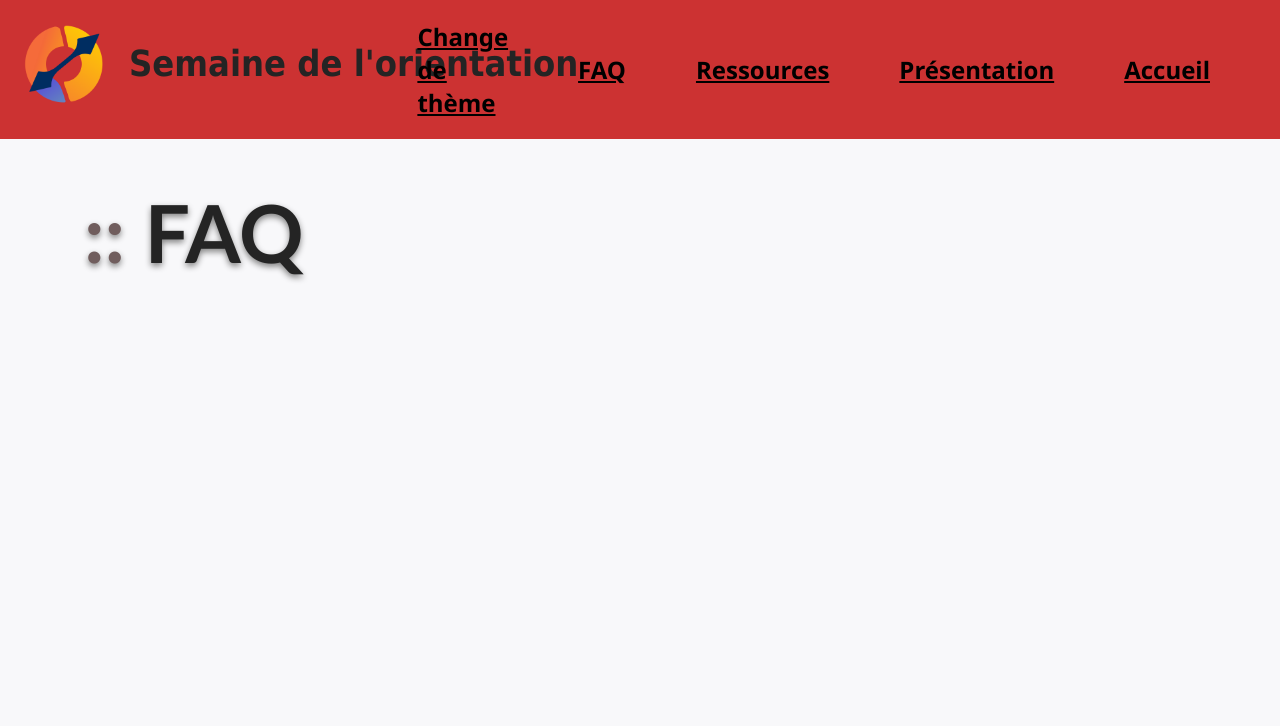
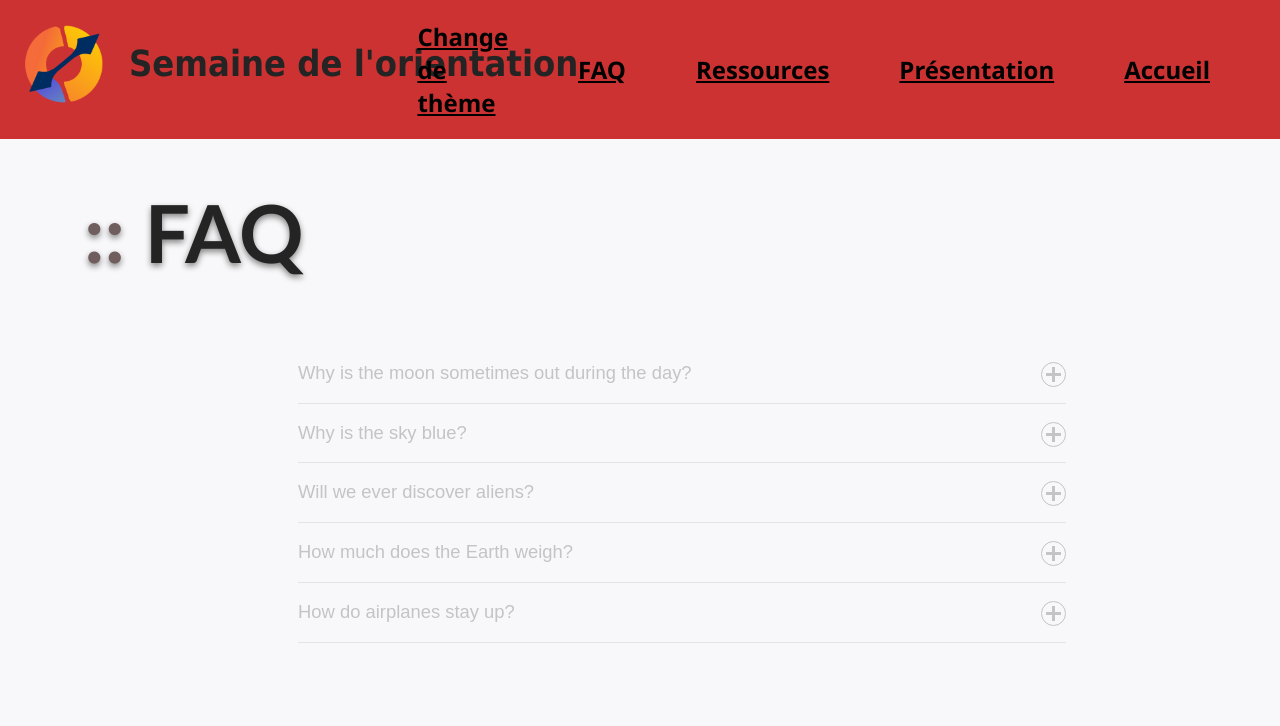
Before and after one commit to Tarkhubal/semaine-orientation-et-citoyennete, a Flask app: page /faq in a window 1280 px wide. Shown: the top 726 px of the page. Run offline with Flask 3, Linux system fonts and the light colour scheme; some libraries are stand-ins or nearby versions.

Commit message:
added the faq page
just added the faq page with the first JS file

```diff
--- a/static/css/base.css
+++ b/static/css/base.css
@@ -2,6 +2,8 @@ html {
     margin: 0;
     padding: 0;
 }
+
+@import url("https://fonts.googleapis.com/css?family=Hind:300,400&display=swap");
 
 body {
     background-color: var(--main-bg-color);
--- a/static/css/faq.css
+++ b/static/css/faq.css
@@ -0,0 +1,140 @@
+@import url("https://fonts.googleapis.com/css?family=Hind:300,400&display=swap");
+
+:root {
+    --title-color: #e4e4e4;
+}
+
+.container {
+    margin: 0 auto;
+    padding: 4rem;
+    width: 48rem;
+    font-family: 'Trebuchet MS', 'Lucida Sans Unicode', 'Lucida Grande', 'Lucida Sans', Arial, sans-serif;
+}
+
+.accordion .accordion-item {
+    border-bottom: 1px solid var(--title-color);
+}
+
+.accordion .accordion-item button[aria-expanded=true] {
+    border-bottom: 1px solid #03b5d2;
+    background-color: #03b5d2;
+}
+
+.accordion button {
+    position: relative;
+    display: block;
+    text-align: left;
+    width: 100%;
+    padding: 1em 0;
+    color: #c4c4c4;
+    font-size: 1.15rem;
+    font-weight: 400;
+    border: none;
+    background: none;
+    outline: none;
+    border-radius: 12px;
+}
+
+.accordion button:hover,
+.accordion button:focus {
+    cursor: pointer;
+    color: #ffffff;
+}
+
+.accordion button:hover::after,
+.accordion button:focus::after {
+    cursor: pointer;
+    color: var(--title-color);
+    border: 1px solid #03b5d2;
+}
+
+.accordion button .accordion-title {
+    padding: 1em 1.5em 1em 0;
+}
+
+.accordion button .icon,
+.accordion button .accordion-title,
+.accordion .accordion-item button {
+    transition: all 300ms ease;
+}
+
+.accordion button:hover .icon {
+    transform: rotate(-90deg);
+    margin-right: 1.15em;
+}
+
+
+.accordion button[aria-expanded=true] .icon {
+    transform: rotate(0deg);
+    margin-right: 1.15em;
+}
+
+.accordion button[aria-expanded=true] .accordion-title,
+.accordion button:hover .accordion-title {
+    padding-left: 1.15em;
+}
+
+
+
+.accordion button .icon {
+    display: inline-block;
+    position: absolute;
+    top: 18px;
+    right: 0;
+    width: 23px;
+    height: 23px;
+    border: 1px solid;
+    border-radius: 22px;
+}
+
+.accordion button .icon::before {
+    display: block;
+    position: absolute;
+    content: "";
+    top: 10px;
+    left: 4px;
+    width: 15px;
+    height: 3px;
+    background: currentColor;
+}
+
+.accordion button .icon::after {
+    display: block;
+    position: absolute;
+    content: "";
+    top: 4px;
+    left: 10px;
+    width: 3px;
+    height: 15px;
+    background: currentColor;
+}
+
+.accordion button[aria-expanded=true] {
+    color: var(--title-color);
+}
+
+.accordion button[aria-expanded=true] .icon::after {
+    width: 0;
+}
+
+.accordion button[aria-expanded=true]+.accordion-content {
+    opacity: 1;
+    max-height: 9em;
+    transition: all 200ms linear;
+    will-change: opacity, max-height;
+}
+
+.accordion .accordion-content {
+    opacity: 0;
+    max-height: 0;
+    overflow: hidden;
+    transition: opacity 200ms linear, max-height 200ms linear;
+    will-change: opacity, max-height;
+    letter-spacing: 0.05em;
+}
+
+.accordion .accordion-content p {
+    font-size: 1rem;
+    font-weight: 300;
+    margin: 2em 0;
+}
--- /dev/null
+++ b/static/js/faq.js
@@ -0,0 +1,15 @@
+const items = document.querySelectorAll(".accordion button");
+
+function toggleAccordion() {
+  const itemToggle = this.getAttribute('aria-expanded');
+
+  for (i = 0; i < items.length; i++) {
+    items[i].setAttribute('aria-expanded', 'false');
+  }
+
+  if (itemToggle == 'false') {
+    this.setAttribute('aria-expanded', 'true');
+  }
+}
+
+items.forEach(item => item.addEventListener('click', toggleAccordion));
--- a/templates/faq.html
+++ b/templates/faq.html
@@ -9,8 +9,43 @@
             <h1><span class="dots">::</span> {{ title }}</h1>
         </div>
         <div class="page">
-
+            <div class="container">
+                <div class="accordion">
+                    <div class="accordion-item">
+                        <button id="accordion-button-1" aria-expanded="false"><span class="accordion-title">Why is the moon sometimes out during the day?</span><span class="icon" aria-hidden="true"></span></button>
+                        <div class="accordion-content">
+                        <p>Lorem ipsum dolor sit amet, consectetur adipiscing elit, sed do eiusmod tempor incididunt ut labore et dolore magna aliqua. Elementum sagittis vitae et leo duis ut. Ut tortor pretium viverra suspendisse potenti.</p>
+                        </div>
+                    </div>
+                    <div class="accordion-item">
+                        <button id="accordion-button-2" aria-expanded="false"><span class="accordion-title">Why is the sky blue?</span><span class="icon" aria-hidden="true"></span></button>
+                        <div class="accordion-content">
+                        <p>Lorem ipsum dolor sit amet, consectetur adipiscing elit, sed do eiusmod tempor incididunt ut labore et dolore magna aliqua. Elementum sagittis vitae et leo duis ut. Ut tortor pretium viverra suspendisse potenti.</p>
+                        </div>
+                    </div>
+                    <div class="accordion-item">
+                        <button id="accordion-button-3" aria-expanded="false"><span class="accordion-title">Will we ever discover aliens?</span><span class="icon" aria-hidden="true"></span></button>
+                        <div class="accordion-content">
+                        <p>Lorem ipsum dolor sit amet, consectetur adipiscing elit, sed do eiusmod tempor incididunt ut labore et dolore magna aliqua. Elementum sagittis vitae et leo duis ut. Ut tortor pretium viverra suspendisse potenti.</p>
+                        </div>
+                    </div>
+                    <div class="accordion-item">
+                        <button id="accordion-button-4" aria-expanded="false"><span class="accordion-title">How much does the Earth weigh?</span><span class="icon" aria-hidden="true"></span></button>
+                        <div class="accordion-content">
+                        <p>Lorem ipsum dolor sit amet, consectetur adipiscing elit, sed do eiusmod tempor incididunt ut labore et dolore magna aliqua. Elementum sagittis vitae et leo duis ut. Ut tortor pretium viverra suspendisse potenti.</p>
+                        </div>
+                    </div>
+                    <div class="accordion-item">
+                        <button id="accordion-button-5" aria-expanded="false"><span class="accordion-title">How do airplanes stay up?</span><span class="icon" aria-hidden="true"></span></button>
+                        <div class="accordion-content">
+                        <p>Lorem ipsum dolor sit amet, consectetur adipiscing elit, sed do eiusmod tempor incididunt ut labore et dolore magna aliqua. Elementum sagittis vitae et leo duis ut. Ut tortor pretium viverra suspendisse potenti.</p>
+                        </div>
+                    </div>
+                </div>
+            </div>
         </div>
+        <script src='https://code.jquery.com/jquery-3.2.1.min.js'></script>
+        <script src="static/js/faq.js"></script>
     </div>
 </body>
 </html>
```
